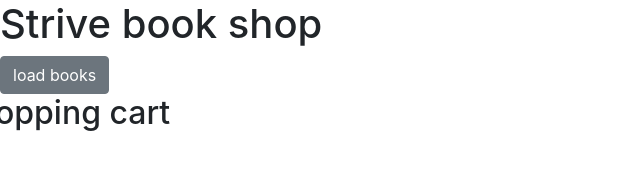
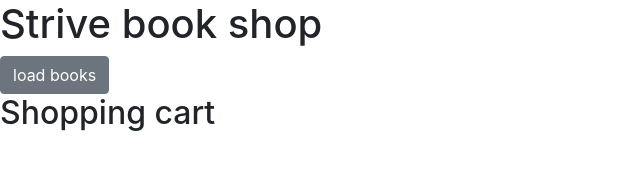
Before and after one commit to adam-belahouane/M3D4, a plain HTML site: page index.html in a window 1280 px wide. Shown: the whole page, without its empty margins (0-640 px from the left). Drawn offline with nearby package versions, Linux system fonts and the light colour scheme.

Commit message:
Update index.html

```diff
--- a/index.html
+++ b/index.html
@@ -14,9 +14,11 @@
     <h1>Strive book shop</h1>
     <button class="btn btn-secondary " onclick="fetchapi()">load books</button>
     <div class="row"></div>
-    <div class="row" id="shopping-cart">
-       <div class="row"></div> <h2>Shopping cart
-        </h2></div>
+    <h2>Shopping cart
+    </h2>
+    <div class="row d-flex" id="shopping-cart">
+
+       </div>
     </div>
 
 
```
